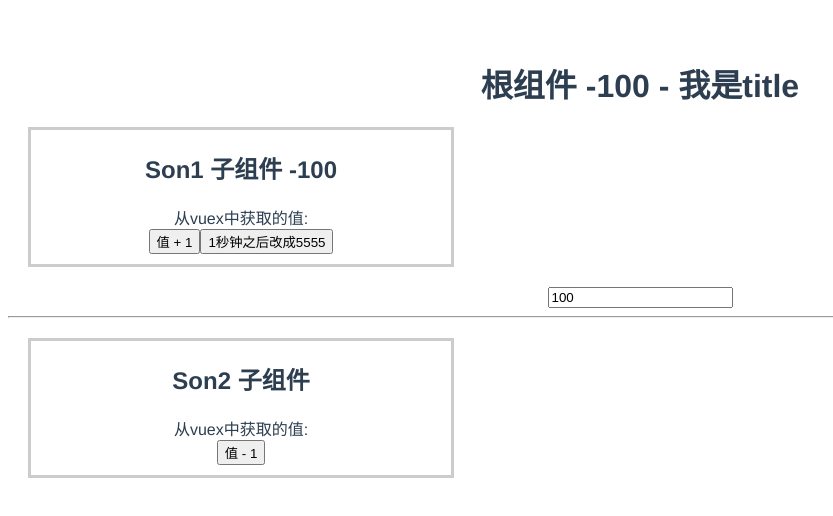
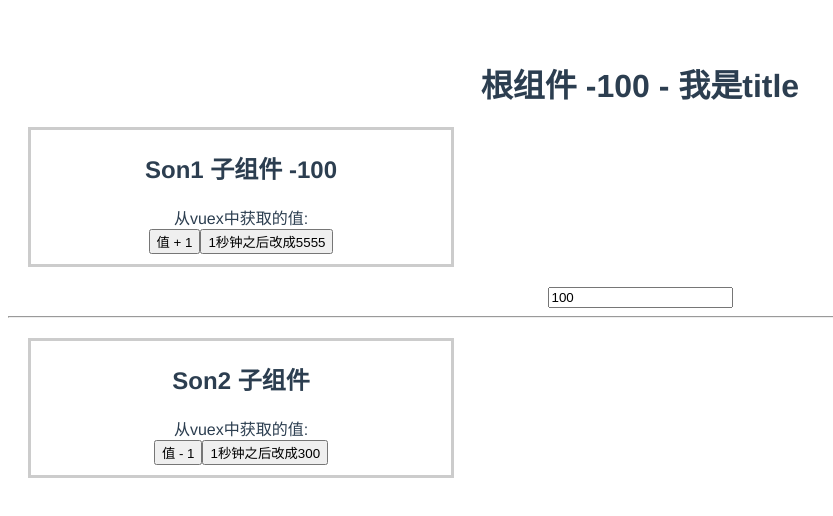
Before and after one commit to liaoli/vuex_practise, a Vue app: page / in a window 1280 px wide. Shown: the top 516 px of the page, without its empty margins (0-833 px from the left). Built offline with nearby package versions, Linux system fonts and the light colour scheme.

Commit message:
mapActions

```diff
--- a/src/components/Son2.vue
+++ b/src/components/Son2.vue
@@ -4,18 +4,21 @@
     从vuex中获取的值:<label></label>
     <br />
     <button @click="subtractCount">值 - 1</button>
+    <button @click="setAsyncCount(300)">1秒钟之后改成300</button>
   </div>
 </template>
 
   <script>
+import { mapActions } from "vuex";
 export default {
-    name: 'Son2Com',
-    methods:{
-      subtractCount(){
-        this.$store.commit('subtractCount',5)
-      }
-    }
-  }
+  name: "Son2Com",
+  methods: {
+    subtractCount() {
+      this.$store.commit("subtractCount", 5);
+    },
+    ...mapActions(["setAsyncCount"]),
+  },
+};
 </script>
 
   <style lang="css" scoped>
```
Lines whose indentation alone changed are shown as unchanged.
